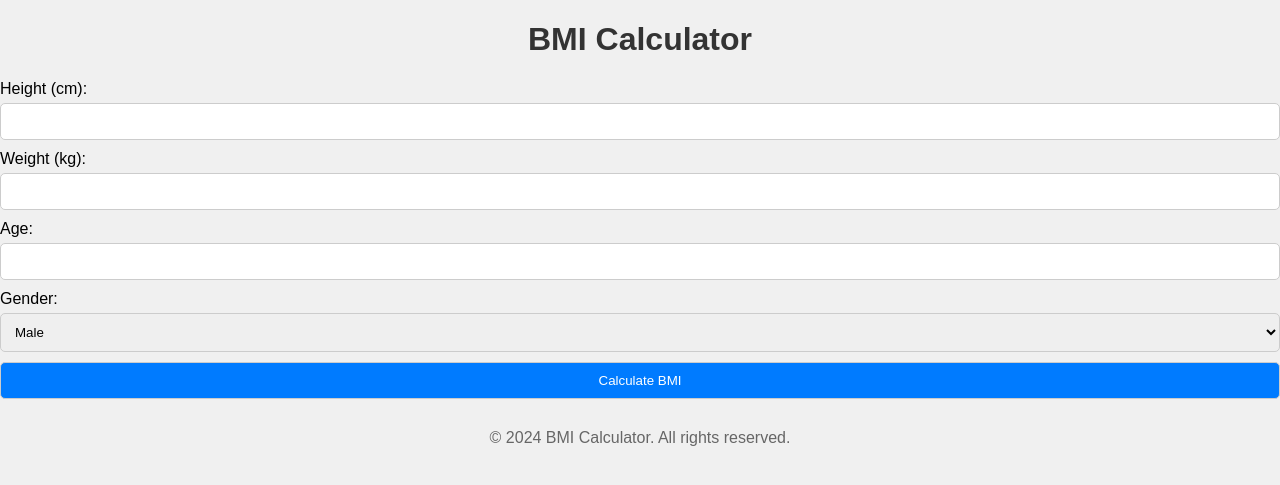
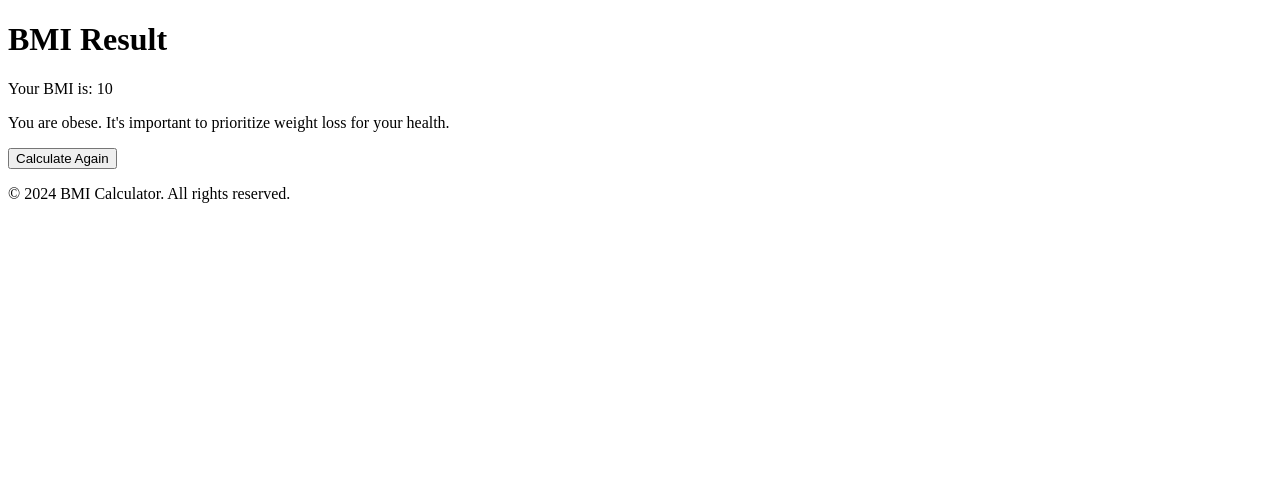
Before and after one commit to kipsamoh/BMIcare, a Flask app: template templates/index.html in a window 1280 px wide. Shown: the top 485 px of the page. Run offline with Flask 3, Linux system fonts and the light colour scheme; the template is opened without the code that fills it: most values are stand-ins (such as "Sample title", 1, 10 or a date in 2020).

Commit message:
index.html

```diff
--- a/templates/index.html
+++ b/templates/index.html
@@ -3,28 +3,23 @@
 <head>
     <meta charset="UTF-8">
     <meta name="viewport" content="width=device-width, initial-scale=1.0">
-    <title>BMI Calculator</title>
-    <link rel="stylesheet" type="text/css" href="{{ url_for('static', filename='styles.css') }}">
+    <title>BMI Result</title>
 </head>
 <body>
-    <h1>BMI Calculator</h1>
+    <h1>BMI Result</h1>
+    <p>Your BMI is: {{ bmi | round(1) }}</p>
+    {% if bmi < 18.5 %}
+        <p>You are underweight. You should consider gaining some weight.</p>
+    {% elif bmi >= 18.5 and bmi < 24.9 %}
+        <p>Your weight is normal. Keep up the good work!</p>
+    {% elif bmi >= 25 and bmi < 29.9 %}
+        <p>You are overweight. You should consider losing some weight.</p>
+    {% else %}
+        <p>You are obese. It's important to prioritize weight loss for your health.</p>
+    {% endif %}
+
     <form action="{{ url_for('bmi_calculator.calculate_bmi') }}" method="post">
-        <label for="height">Height (cm):</label>
-        <input type="number" name="height" id="height" required>
-        <br>
-        <label for="weight">Weight (kg):</label>
-        <input type="number" name="weight" id="weight" required>
-        <br>
-        <label for="age">Age:</label>
-        <input type="number" name="age" id="age" required>
-        <br>
-        <label for="gender">Gender:</label>
-        <select name="gender" id="gender" required>
-            <option value="male">Male</option>
-            <option value="female">Female</option>
-        </select>
-        <br>
-        <button type="submit">Calculate BMI</button>
+        <button type="submit">Calculate Again</button>
     </form>
 
     <footer>
```
